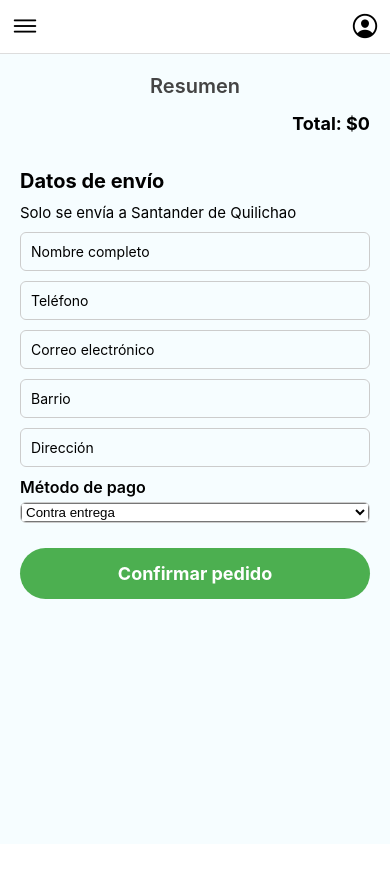
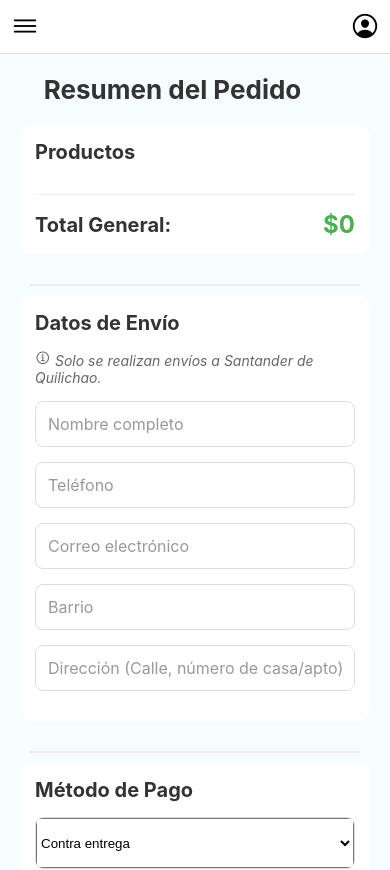
Before and after one commit to juancast24/Proyecto-virtualizacion-Minimarket, a React Native app: screen /FormPay in a window 390 px wide. Shown: the top 870 px of the page. Before the commit the page ends 844 px from the top, so only its background shows below. Built offline with nearby package versions, Linux system fonts and the light colour scheme; no server answers; the database is empty.

Commit message:
cambios interfaz formpay y cartscreen y productdetail

```diff
--- a/screens/public/CartScreen.js
+++ b/screens/public/CartScreen.js
@@ -1,11 +1,12 @@
 import React, { useContext, useEffect } from 'react';
-import { View, Text, StyleSheet, FlatList, Image, Pressable } from 'react-native';
-import Layout from '../../components/Layout';
-import { CartContext } from '../../context/CartContext';
+import { View, Text, StyleSheet, FlatList, Image, Pressable, Platform } from 'react-native';
+import Layout from '../../components/Layout'; // Asegúrate de que esta ruta sea correcta
+import { CartContext } from '../../context/CartContext'; // Asegúrate de que esta ruta sea correcta
 import { useNavigation } from '@react-navigation/native';
 
-const CartScreen = ({ navigation }) => {
+const CartScreen = () => {
   const { cartItems, clearCart } = useContext(CartContext);
+  const navigation = useNavigation();
 
   useEffect(() => {
     console.log("Renderizando carrito, productos:", cartItems);
@@ -21,8 +22,10 @@ const CartScreen = ({ navigation }) => {
         <Image source={{ uri: item.image }} style={styles.image} />
         <View style={styles.itemDetails}>
           <Text style={styles.itemName}>{item.name}</Text>
+          <View style={styles.itemQuantityContainer}>
             <Text style={styles.itemQuantity}>Cantidad: {item.quantity}</Text>
-                    <Text style={styles.itemTotalPrice}>Total: ${totalPrice}</Text>
+            <Text style={styles.itemTotalPrice}>${totalPrice.toLocaleString('es-CL')}</Text>
+          </View>
         </View>
       </View>
     );
@@ -45,16 +48,18 @@ const CartScreen = ({ navigation }) => {
           contentContainerStyle={styles.list}
         />
       ) : (
-                <Text style={styles.emptyText}>El carrito está vacío</Text>
+        <View style={styles.emptyCartContainer}>
+          <Text style={styles.emptyCartText}>Tu carrito está vacío.</Text>
+        </View>
       )}
 
       {cartItems.length > 0 && (
         <View style={styles.buttonGroup}>
-                    <Pressable onPress={clearCart} style={({ pressed }) => [styles.clearCart,{ backgroundColor: pressed ? '#D13E3E' : '#D21A1A' }]}>
-                        <Text style={{color:'white', fontWeight:800, fontSize:20}} >Limpiar carrito</Text>
+          <Pressable onPress={clearCart} style={({ pressed }) => [styles.clearCartButton, { backgroundColor: pressed ? '#C62828' : '#D32F2F' }]}>
+            <Text style={styles.buttonText}>Limpiar carrito</Text>
           </Pressable>
-                    <Pressable onPress={handleCheckout} style={({ pressed }) => [styles.checkout,{ backgroundColor: pressed ? '#5CC25F' : '#4CAF50' }]}>
-                        <Text style={{color:'white', fontWeight:800, fontSize:20}}>Finalizar compra</Text>
+          <Pressable onPress={handleCheckout} style={({ pressed }) => [styles.checkoutButton, { backgroundColor: pressed ? '#388E3C' : '#43A047' }]}>
+            <Text style={styles.buttonText}>Finalizar compra</Text>
           </Pressable>
         </View>
       )}
@@ -64,9 +69,9 @@ const CartScreen = ({ navigation }) => {
 
 const styles = StyleSheet.create({
   title: {
-        fontSize: 28,
-        fontWeight: '900',
-        marginBottom: 16,
+    fontSize: 32,
+    fontWeight: 'bold',
+    marginBottom: 24,
     textAlign: 'center',
     color: '#333',
   },
@@ -75,47 +80,63 @@ const styles = StyleSheet.create({
   },
   cartItem: {
     flexDirection: 'row',
-        justifyContent: 'flex-start',
+    alignItems: 'center',
     padding: 16,
-        borderWidth: 1,
-        borderColor: '#eee',
-        borderRadius: 8,
-        marginBottom: 12,
-        backgroundColor: '#fff',
+    backgroundColor: 'white',
+    borderRadius: 12,
+    marginBottom: 16,
+    ...Platform.select({
+      ios: {
         shadowColor: '#000',
         shadowOffset: { width: 0, height: 2 },
         shadowOpacity: 0.1,
         shadowRadius: 4,
+      },
+      android: {
         elevation: 3,
       },
+    }),
+  },
   image: {
-        width: 70,
-        height: 70,
-        borderRadius: 8,
+    width: 80,
+    height: 80,
+    borderRadius: 10,
     marginRight: 16,
   },
   itemDetails: {
     flex: 1,
+    justifyContent: 'space-between',
   },
   itemName: {
     fontSize: 20,
     fontWeight: 'bold',
     color: '#333',
   },
+  itemQuantityContainer: {
+    flexDirection: 'row',
+    justifyContent: 'space-between',
+    alignItems: 'center',
+    marginTop: 8,
+  },
   itemQuantity: {
-        fontSize: 17,
+    fontSize: 16,
     color: '#777',
   },
   itemTotalPrice: {
-        fontSize: 17,
+    fontSize: 18,
+    fontWeight: '600',
     color: '#333',
-        marginTop: 5,
   },
-    emptyText: {
-        fontSize: 18,
-        textAlign: 'center',
+  emptyCartContainer: {
+    flex: 1,
+    justifyContent: 'center',
+    alignItems: 'center',
+  },
+  emptyCartText: {
+    fontSize: 20,
     color: '#999',
     marginTop: 30,
+    textAlign: 'center',
   },
   buttonGroup: {
     flexDirection: 'row',
@@ -123,18 +144,23 @@ const styles = StyleSheet.create({
     paddingHorizontal: 20,
     marginBottom: 20,
   },
-    clearCart: {
-        padding: 10,
-        borderRadius: 30,
+  clearCartButton: {
     flex: 1,
+    paddingVertical: 12,
+    borderRadius: 25,
     alignItems: 'center',
     marginRight: 10,
   },
-    checkout: {
-        padding: 10,
-        borderRadius: 30,
+  checkoutButton: {
     flex: 1,
+    paddingVertical: 12,
+    borderRadius: 25,
     alignItems: 'center',
+  },
+  buttonText: {
+    color: 'white',
+    fontWeight: 'bold',
+    fontSize: 18,
   },
 });
 
--- a/screens/public/FormPay.js
+++ b/screens/public/FormPay.js
@@ -1,18 +1,20 @@
 import React, { useState } from 'react';
-import { View, Text, TextInput, StyleSheet, FlatList, Pressable } from 'react-native';
-import { useRoute } from '@react-navigation/native';
+import { View, Text, TextInput, StyleSheet, FlatList, Pressable, Platform, KeyboardAvoidingView, ScrollView } from 'react-native';
+import { useRoute, useNavigation } from '@react-navigation/native';
 import { Picker } from '@react-native-picker/picker';
-import Layout from '../../components/Layout';
+import Layout from '../../components/Layout'; // Asegúrate de que esta ruta sea correcta
+import { Ionicons } from '@expo/vector-icons'; // Para añadir iconos si lo deseas
 
 const FormPay = () => {
   const route = useRoute();
+  const navigation = useNavigation(); // Obtener navigation para volver atrás si es necesario
   const { cartItems } = route.params || { cartItems: [] };
 
   const [form, setForm] = useState({
     nombre: '',
     telefono: '',
     correo: '',
-        ciudad: '',
+    // ciudad: '', // Eliminado si solo se envía a Santander de Quilichao
     barrio: '',
     direccion: '',
     metodoPago: 'contra_entrega'
@@ -23,12 +25,15 @@ const FormPay = () => {
   };
 
   const renderItem = ({ item }) => {
-        const total = item.price * item.quantity;
+    const totalItemPrice = item.price * item.quantity;
     return (
-            <View style={styles.cartItem}>
+      <View style={styles.cartItemCard}>
         <Text style={styles.itemName}>{item.name}</Text>
-                <Text>Cantidad: {item.quantity}</Text>
-                <Text>Total: ${total}</Text>
+        <View style={styles.itemRow}>
+          <Text style={styles.itemDetailText}>Cantidad: {item.quantity}</Text>
+          <Text style={styles.itemDetailText}>Precio/u: ${item.price.toLocaleString('es-CL')}</Text>
+        </View>
+        <Text style={styles.itemSubtotal}>Subtotal: ${totalItemPrice.toLocaleString('es-CL')}</Text>
       </View>
     );
   };
@@ -37,52 +42,111 @@ const FormPay = () => {
     return cartItems.reduce((sum, item) => sum + item.price * item.quantity, 0);
   };
 
-    const renderForm = () => (
-        <View style={styles.form}>
-            <Text style={styles.sectionTitle}>Datos de envío</Text>
-            <Text style={styles.sectionTitle2}>Solo se envía a Santander de Quilichao</Text>
-            <TextInput style={styles.input} placeholder="Nombre completo" onChangeText={text => handleChange('nombre', text)} />
-            <TextInput style={styles.input} placeholder="Teléfono" onChangeText={text => handleChange('telefono', text)} keyboardType="phone-pad" />
-            <TextInput style={styles.input} placeholder="Correo electrónico" onChangeText={text => handleChange('correo', text)} keyboardType="email-address" />
-            <TextInput style={styles.input} placeholder="Barrio" onChangeText={text => handleChange('barrio', text)} />
-            <TextInput style={styles.input} placeholder="Dirección" onChangeText={text => handleChange('direccion', text)} />
+  const handleConfirmOrder = () => {
 
-            <Text style={styles.label}>Método de pago</Text>
-            <View style={styles.pickerContainer}>
+    console.log('Pedido confirmado con los siguientes datos:', form, 'y productos:', cartItems);
+    alert('¡Pedido confirmado con éxito!');
+  };
+
+  return (
+    <Layout>
+        <ScrollView contentContainerStyle={styles.container} showsVerticalScrollIndicator={false}>
+          {/* Header de la pantalla de pago */}
+          <View style={styles.header}>
+            <Text style={styles.title}>Resumen del Pedido</Text>
+          </View>
+
+          {/* Resumen de los Productos */}
+          <View style={styles.sectionWrapper}>
+            <Text style={styles.sectionTitle}>Productos</Text>
+            <FlatList
+              data={cartItems}
+              renderItem={renderItem}
+              keyExtractor={(item, index) => item?.name ? item.name + index : index.toString()}
+              scrollEnabled={false}
+            />
+            <View style={styles.totalSummary}>
+              <Text style={styles.totalLabel}>Total General:</Text>
+              <Text style={styles.totalAmount}>${calcularTotalGeneral().toLocaleString('es-CL')}</Text>
+            </View>
+          </View>
+          <View style={styles.separator} />
+
+          {/* Formulario de Datos de Envío */}
+          <View style={styles.sectionWrapper}>
+            <Text style={styles.sectionTitle}>Datos de Envío</Text>
+            <Text style={styles.deliveryInfo}>
+              <Ionicons name="information-circle-outline" size={16} color="#666" /> Solo se realizan envíos a Santander de Quilichao.
+            </Text>
+            <TextInput
+              style={styles.input}
+              placeholder="Nombre completo"
+              placeholderTextColor="#999"
+              onChangeText={text => handleChange('nombre', text)}
+              value={form.nombre}
+            />
+            <TextInput
+              style={styles.input}
+              placeholder="Teléfono"
+              placeholderTextColor="#999"
+              onChangeText={text => handleChange('telefono', text)}
+              keyboardType="phone-pad"
+              value={form.telefono}
+            />
+            <TextInput
+              style={styles.input}
+              placeholder="Correo electrónico"
+              placeholderTextColor="#999"
+              onChangeText={text => handleChange('correo', text)}
+              keyboardType="email-address"
+              autoCapitalize="none"
+              value={form.correo}
+            />
+            <TextInput
+              style={styles.input}
+              placeholder="Barrio"
+              placeholderTextColor="#999"
+              onChangeText={text => handleChange('barrio', text)}
+              value={form.barrio}
+            />
+            <TextInput
+              style={styles.input}
+              placeholder="Dirección (Calle, número de casa/apto)"
+              placeholderTextColor="#999"
+              onChangeText={text => handleChange('direccion', text)}
+              value={form.direccion}
+            />
+          </View>
+
+          <View style={styles.separator} />
+
+          {/* Método de Pago */}
+          <View style={styles.sectionWrapper}>
+            <Text style={styles.sectionTitle}>Método de Pago</Text>
+            <View style={styles.pickerWrapper}>
               <Picker
                 selectedValue={form.metodoPago}
                 onValueChange={(itemValue) => handleChange('metodoPago', itemValue)}
+                style={styles.picker}
+                itemStyle={styles.pickerItem}
               >
                 <Picker.Item label="Contra entrega" value="contra_entrega" />
-                    <Picker.Item label="PSE" value="pse" />
+                <Picker.Item label="PSE " value="pse"/>
               </Picker>
             </View>
+          </View>
 
-            <Pressable style={styles.button}>
-                <Text style={styles.buttonText}>Confirmar pedido</Text>
+          {/* Botón Confirmar Pedido */}
+          <Pressable
+            onPress={handleConfirmOrder}
+            style={({ pressed }) => [
+              styles.confirmButton,
+              { backgroundColor: pressed ? '#388E3C' : '#4CAF50' },
+            ]}
+          >
+            <Text style={styles.confirmButtonText}>Confirmar pedido</Text>
           </Pressable>
-        </View>
-    );
-
-    return (
-        <Layout>
-            <FlatList
-                ListHeaderComponent={
-                    <View>
-                        <Text style={styles.title}>Resumen</Text>
-                    </View>
-                }
-                data={cartItems}
-                renderItem={renderItem}
-                keyExtractor={(item, index) => item?.name ? item.name + index : index.toString()}
-                ListFooterComponent={
-                    <View>
-                        <Text style={styles.total}>Total: ${calcularTotalGeneral()}</Text>
-                        {renderForm()}
-                    </View>
-                }
-                contentContainerStyle={styles.container}
-            />
+        </ScrollView>
     </Layout>
   );
 };
@@ -90,76 +154,179 @@ const FormPay = () => {
 const styles = StyleSheet.create({
   container: {
     padding: 20,
-        paddingBottom: 40
+    paddingBottom: 40,
+  },
+  header: {
+    flexDirection: 'row',
+    alignItems: 'center',
+    marginBottom: 20,
+  },
+  backButton: {
+    marginRight: 10,
+    padding: 5,
   },
   title: {
-        fontSize: 20,
-        fontWeight: '600',
-        marginBottom: 15,
+    fontSize: 26,
+    fontWeight: 'bold',
+    color: '#333',
+    flex: 1,
     textAlign: 'center',
-        color: '#444'
+    marginRight: 45,
   },
-    total: {
-        fontSize: 18,
-        fontWeight: 'bold',
-        textAlign: 'right',
-        marginBottom: 15
+  sectionWrapper: {
+    backgroundColor: 'white',
+    borderRadius: 12,
+    padding: 15,
+    marginBottom: 20,
+    ...Platform.select({
+      ios: {
+        shadowColor: '#000',
+        shadowOffset: { width: 0, height: 2 },
+        shadowOpacity: 0.1,
+        shadowRadius: 4,
       },
-    cartItem: {
-        padding: 8,
-        borderWidth: 1,
-        borderColor: '#ccc',
-        borderRadius: 8,
-        marginBottom: 15,
-        backgroundColor: '#f9f9f9'
+      android: {
+        elevation: 3,
       },
-    itemName: {
-        fontSize: 15,
-        fontWeight: 'bold'
-    },
-    form: {
-        marginTop: 20
+    }),
   },
   sectionTitle: {
     fontSize: 20,
     fontWeight: 'bold',
-        marginBottom: 10
+    color: '#333',
+    marginBottom: 15,
   },
-    sectionTitle2: {
+  // --- Resumen de Productos ---
+  cartItemCard: {
+    backgroundColor: '#F9F9F9', // Fondo ligeramente diferente para cada ítem
+    borderRadius: 8,
+    padding: 12,
+    marginBottom: 10,
+    borderWidth: 1,
+    borderColor: '#eee',
+  },
+  itemName: {
+    fontSize: 16,
+    fontWeight: 'bold',
+    color: '#444',
+    marginBottom: 5,
+  },
+  itemRow: {
+    flexDirection: 'row',
+    justifyContent: 'space-between',
+    marginBottom: 3,
+  },
+  itemDetailText: {
+    fontSize: 14,
+    color: '#666',
+  },
+  itemSubtotal: {
     fontSize: 15,
-        marginBottom: 10
+    fontWeight: '600',
+    color: '#333',
+    textAlign: 'right',
+    marginTop: 5,
+  },
+  emptyCartText: {
+    fontSize: 16,
+    color: '#999',
+    textAlign: 'center',
+    paddingVertical: 20,
+  },
+  totalSummary: {
+    flexDirection: 'row',
+    justifyContent: 'space-between',
+    alignItems: 'center',
+    marginTop: 15,
+    paddingTop: 15,
+    borderTopWidth: 1,
+    borderTopColor: '#eee',
+  },
+  totalLabel: {
+    fontSize: 20,
+    fontWeight: 'bold',
+    color: '#333',
+  },
+  totalAmount: {
+    fontSize: 24,
+    fontWeight: 'bold',
+    color: '#4CAF50', // Color del botón de confirmación
+  },
+  // --- Separador ---
+  separator: {
+    height: 2,
+    backgroundColor: '#EEE',
+    marginVertical: 10,
+    marginHorizontal: 10,
+  },
+  // --- Datos de Envío ---
+  deliveryInfo: {
+    fontSize: 14,
+    color: '#666',
+    marginBottom: 15,
+    fontStyle: 'italic',
   },
   input: {
     borderWidth: 1,
-        borderColor: '#ccc',
-        borderRadius: 6,
-        padding: 10,
-        marginBottom: 10
+    borderColor: '#DDD',
+    borderRadius: 8,
+    padding: 12,
+    marginBottom: 15,
+    fontSize: 16,
+    color: '#333',
+    backgroundColor: '#FFF',
+    ...Platform.select({
+      ios: {
+        shadowColor: '#000',
+        shadowOffset: { width: 0, height: 1 },
+        shadowOpacity: 0.05,
+        shadowRadius: 2,
       },
-    label: {
+      android: {
+        elevation: 1,
+      },
+    }),
+  },
+  // --- Método de Pago ---
+  pickerWrapper: {
+    borderWidth: 1,
+    borderColor: '#DDD',
+    borderRadius: 8,
+    marginBottom: 15,
+    overflow: 'hidden',
+    backgroundColor: '#FFF',
+    ...Platform.select({
+      ios: {
+        shadowColor: '#000',
+        shadowOffset: { width: 0, height: 1 },
+        shadowOpacity: 0.05,
+        shadowRadius: 2,
+      },
+      android: {
+        elevation: 1,
+      },
+    }),
+  },
+  picker: {
+    height: 50,
+    width: '100%',
+  },
+  pickerItem: {
     fontSize: 16,
-        marginBottom: 5,
-        fontWeight: '600'
+    color: '#333',
   },
-    pickerContainer: {
-        borderWidth: 1,
-        borderColor: '#ccc',
-        borderRadius: 6,
-        marginBottom: 15,
-        overflow: 'hidden'
-    },
-    button: {
-        backgroundColor: '#4CAF50',
-        padding: 15,
+
+  confirmButton: {
+    paddingVertical: 15,
     borderRadius: 30,
     alignItems: 'center',
-        marginTop: 10
+    marginTop: 20,
   },
-    buttonText: {
-        color: '#fff',
-        fontSize: 18,
-        fontWeight: 'bold'
-    }
+  confirmButtonText: {
+    color: 'white',
+    fontSize: 20,
+    fontWeight: 'bold',
+  },
 });
 
 export default FormPay;
--- a/screens/public/ProductDetailsScreen.js
+++ b/screens/public/ProductDetailsScreen.js
@@ -126,7 +126,6 @@ const styles = StyleSheet.create({
     justifyContent: 'space-between',
     alignItems: 'center',
     paddingHorizontal: 15,
-    paddingTop: 10,
     paddingBottom: 5,
   },
   headerButton: {
```
Lines whose indentation alone changed are shown as unchanged.
